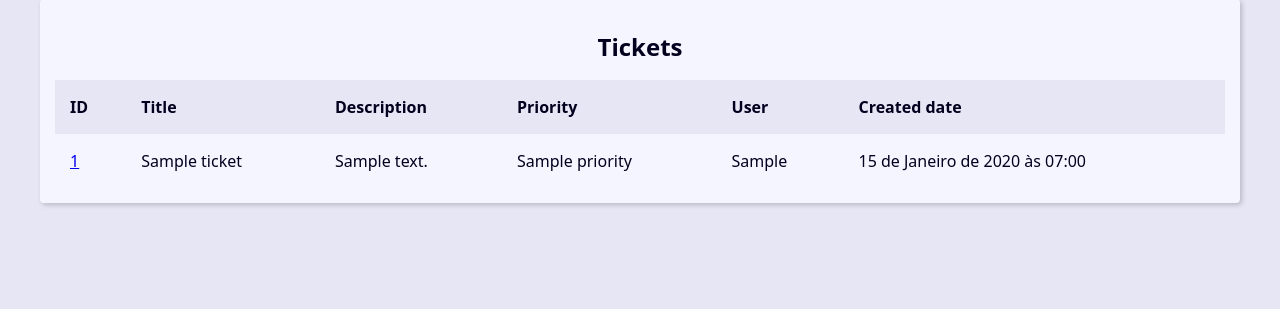
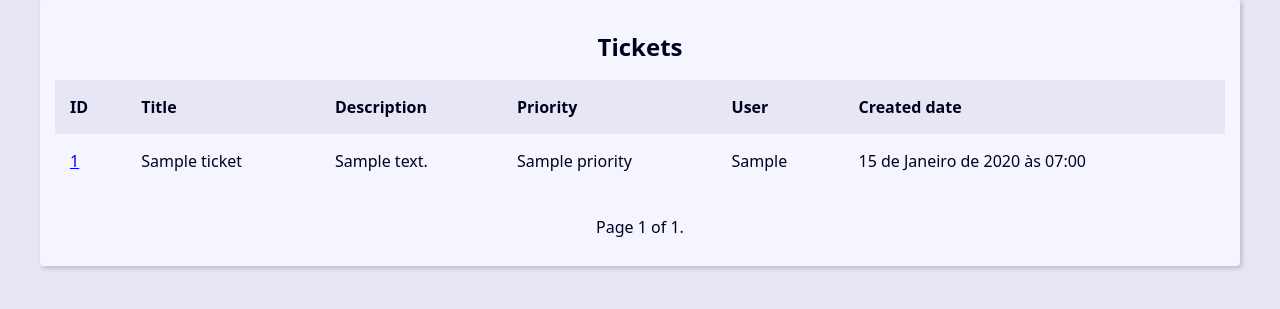
Before and after one commit to gabrielgasperig/projeto_integrador, a Django app: page / in a window 1280 px wide. Shown: the part 270-579 px from the top of the page. Run offline with Django 5.2, Linux system fonts and the light colour scheme; tables that the repository leaves empty hold one stand-in row (values such as "Sample post").

Commit message:
creating pagination and adjusting requests

```diff
--- a/base_templates/global/base.html
+++ b/base_templates/global/base.html
@@ -8,6 +8,7 @@
 
     <main class="content">
         {% block content %}{% endblock content %}
+        {% include "global/partials/_pagination.html" %}
     </main>
 </body>
 </html>
--- a/base_templates/global/partials/_head.html
+++ b/base_templates/global/partials/_head.html
@@ -2,4 +2,4 @@
 <meta charset="UTF-8">
 <meta name="viewport" content="width=device-width, initial-scale=1.0">
 <link rel="stylesheet" href="{% static 'global/css/style.css' %}">
-<title>Helpdesk</title>
+<title>{{ site_title }}Helpdesk</title>
--- a/base_templates/global/partials/_header.html
+++ b/base_templates/global/partials/_header.html
@@ -22,7 +22,7 @@
 
     <div class="search">
         <form action="{% url 'ticket:search' %}" method="GET">
-            <input type="search" placeholder="Search..." class="search-input" id="search" name="q">
+            <input type="search" placeholder="Search..." class="search-input" id="search" name="q" value="{{ request.GET.q.strip }}">
         </form>
     </div>
 
--- /dev/null
+++ b/base_templates/global/partials/_pagination.html
@@ -0,0 +1,19 @@
+{% if page_obj %}
+    <div class="pagination">
+        <span class="step-links">
+            {% if page_obj.has_previous %}
+                <a href="?page=1&q={{ request.GET.get.q.strip }}">&laquo; first</a>
+                <a href="?page={{ page_obj.previous_page_number }}&q={{ request.GET.get.q.strip }}">previous</a>
+            {% endif %}
+
+            <span class="current">
+                Page {{ page_obj.number }} of {{ page_obj.paginator.num_pages }}.
+            </span>
+
+            {% if page_obj.has_next %}
+                <a href="?page={{ page_obj.next_page_number }}&q={{ request.GET.get.q.strip }}">next</a>
+                <a href="?page={{ page_obj.paginator.num_pages }}&q={{ request.GET.get.q.strip }}">last &raquo;</a>
+            {% endif %}
+        </span>
+    </div>
+{% endif %}
--- a/ticket/templates/ticket/index.html
+++ b/ticket/templates/ticket/index.html
@@ -1,6 +1,7 @@
 {% extends "global/base.html" %}
 
 {% block content %}
+{% if page_obj %}
     <div class="resposive-table">
         <table class="tickets-table">
             <caption class="table-caption">
@@ -16,7 +17,7 @@
                     <th class="table-header">Created date</th>
                 </tr>
             </thead>
-            {% for ticket in tickets %}
+            {% for ticket in page_obj %}
                 <tr class="table-row">
                     <td class="table-cel">
                         <a href="{% url 'ticket:ticket' ticket.id %}">
@@ -42,4 +43,11 @@
             {% endfor %}
         </table>
     </div>
+{% else %}
+    <div class="single-ticket">
+        <h1 class="single-ticket-name">
+            No tickets found.
+        </h1>
+    </div>
+{% endif %}
 {% endblock content %}
--- a/ticket/views/ticket_views.py
+++ b/ticket/views/ticket_views.py
@@ -1,13 +1,18 @@
 from django.shortcuts import render, get_object_or_404, redirect
 from django.db.models import Q
 from ticket.models import Ticket
+from django.core.paginator import Paginator
 
 # Create your views here.
 def index(request):
     tickets = Ticket.objects.filter(show=True).order_by('-id')
 
+    paginator = Paginator(tickets, 10)  # Show 10 tickets per page
+    page_number = request.GET.get('page')
+    page_obj = paginator.get_page(page_number)
+
     context = {
-        'tickets': tickets,
+        'page_obj': page_obj,
         'site_title': 'All Tickets',
     }
 
@@ -26,12 +31,17 @@ def search(request):
     tickets = Ticket.objects.filter(
         show=True
     ).filter(
-        Q(title__icontains=search_value) | Q(description__icontains=search_value)
+        Q(title__icontains=search_value) | Q(description__icontains=search_value) | Q(user__icontains=search_value)
     ).order_by('-id')
 
+    paginator = Paginator(tickets, 10)  # Show 10 tickets per page
+    page_number = request.GET.get('page')
+    page_obj = paginator.get_page(page_number)
+
     context = {
-        'tickets': tickets,
-        'site_title': f'Search for "{search_value}"',
+        'page_obj': page_obj,
+        'site_title': 'Search - ',
+        'search_value': search_value,
     }
 
     return render(
```
